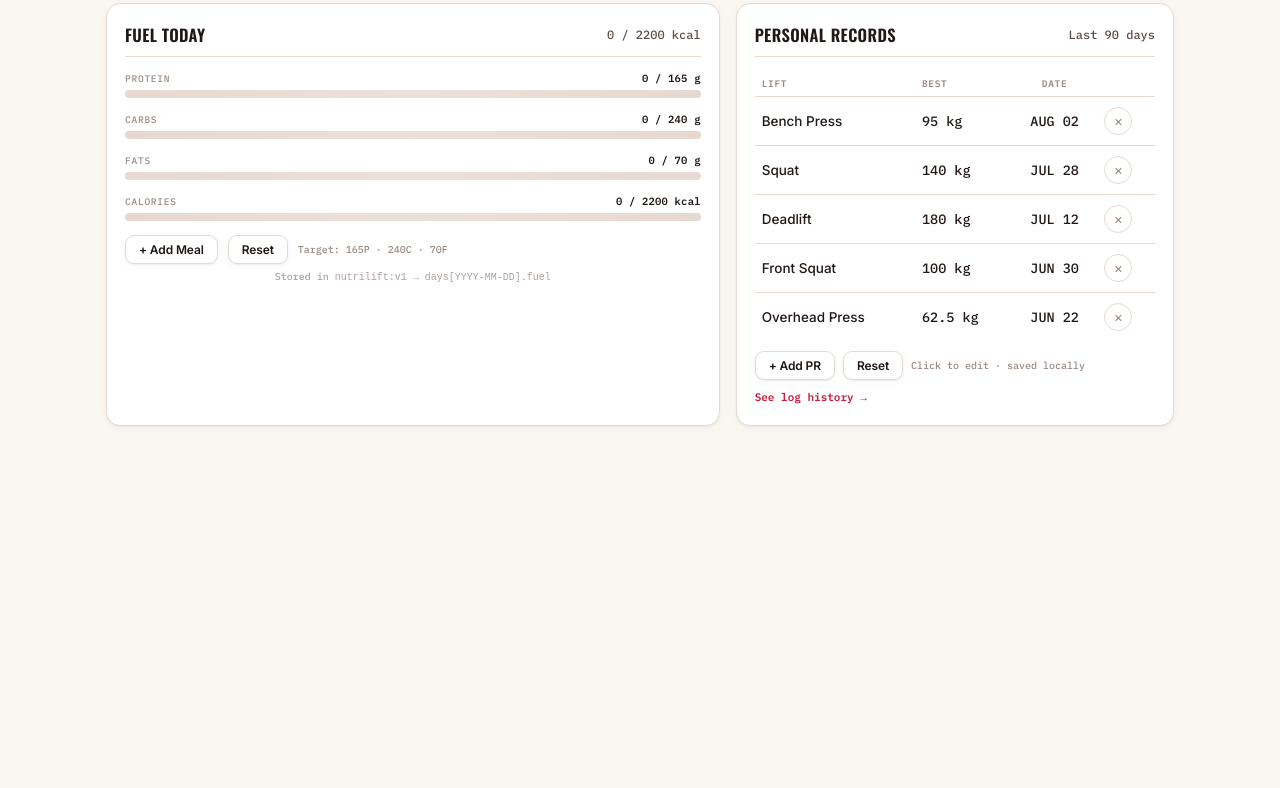
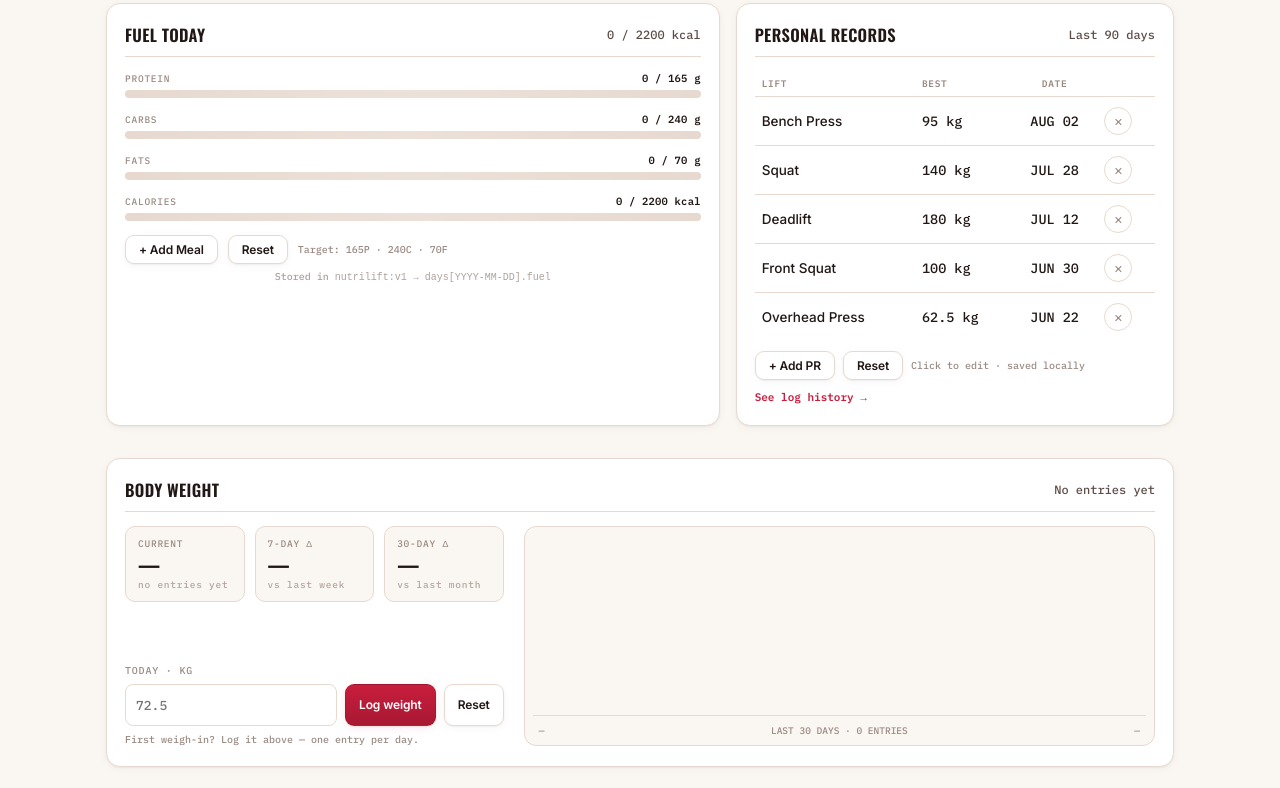
Before and after one commit to Ninjacat-stack/Nutrilift, a plain HTML site: page index.html in a window 1280 px wide. Shown: the part 1800-2588 px from the top of the page. Drawn offline with nearby package versions, Linux system fonts and the light colour scheme.

Commit message:
feat: add body weight tracking section with input form and chart

```diff
--- a/index.html
+++ b/index.html
@@ -366,6 +366,35 @@
       </section>
     </div>
 
+    <section class="panel weight-panel" id="weightPanel" aria-label="Body Weight">
+      <div class="panel-head">
+        <h2>Body Weight</h2>
+        <span class="adherence mono" id="weightHead">No entries yet</span>
+      </div>
+      <div class="weight-layout">
+        <div class="weight-side">
+          <div class="weight-stats">
+            <div class="weight-stat"><span class="mono">CURRENT</span><strong id="wCurrent">—</strong><span class="mono weight-sub" id="wCurrentDate">no entries yet</span></div>
+            <div class="weight-stat"><span class="mono">7-DAY Δ</span><strong id="wDelta7" class="w-delta">—</strong><span class="mono weight-sub">vs last week</span></div>
+            <div class="weight-stat"><span class="mono">30-DAY Δ</span><strong id="wDelta30" class="w-delta">—</strong><span class="mono weight-sub">vs last month</span></div>
+          </div>
+          <form id="weightForm" class="weight-form">
+            <label class="mono" for="weightInput">TODAY · KG</label>
+            <div class="weight-row">
+              <input type="number" inputmode="decimal" id="weightInput" min="20" max="400" step="0.1" placeholder="72.5" aria-label="Today's body weight in kilograms">
+              <button type="submit" class="btn btn-primary btn-sm">Log weight</button>
+              <button type="button" class="btn btn-sm btn-ghost" id="resetWeightBtn" title="Delete all weight entries">Reset</button>
+            </div>
+            <span class="mono weight-hint" id="weightHint">First weigh-in? Log it above — one entry per day.</span>
+          </form>
+        </div>
+        <div class="weight-chart-wrap" id="weightChartWrap">
+          <svg id="weightChart" class="weight-chart" role="img" aria-label="Body weight trend, last 30 days"></svg>
+          <div class="weight-chart-foot mono"><span id="wRangeStart">—</span><span id="wRangeMeta">LAST 30 DAYS · 0 ENTRIES</span><span id="wRangeEnd">—</span></div>
+        </div>
+      </div>
+    </section>
+
   </main>
 
   <!-- INSIGHTS STRIP -->
--- a/style.css
+++ b/style.css
@@ -692,6 +692,37 @@ button.session-tag:active{ transform:translateY(0); }
 .pr-link { display: inline-block; margin-top: 10px; font-size: 11px; color: var(--iron-red); text-decoration: none; font-weight: 600; }
 .pr-link:hover { text-decoration: underline; }
 
+/* Body Weight */
+.weight-panel { margin-top: 16px; }
+.weight-layout { display: grid; grid-template-columns: 0.9fr 1.5fr; gap: 20px; align-items: stretch; }
+@media (max-width: 860px){ .weight-layout{ grid-template-columns: 1fr; } }
+.weight-side { display: flex; flex-direction: column; gap: 14px; }
+.weight-stats { display: grid; grid-template-columns: repeat(3, 1fr); gap: 10px; }
+@media (max-width: 540px){ .weight-stats{ grid-template-columns: 1fr; } }
+.weight-stat { display: flex; flex-direction: column; gap: 2px; background: var(--paper); border: 1px solid var(--line); border-radius: 10px; padding: 10px 12px; }
+.weight-stat > .mono { font-size: 9.5px; letter-spacing: 0.08em; color: var(--muted); }
+.weight-stat strong { font-family: var(--font-display); font-size: 21px; line-height: 1.15; color: var(--ink); }
+.weight-sub { font-size: 9.5px !important; opacity: 0.75; }
+.w-delta.flat { color: var(--muted); }
+.weight-form { display: flex; flex-direction: column; gap: 7px; margin-top: auto; }
+.weight-form > label { font-size: 10px; color: var(--muted); letter-spacing: 0.08em; }
+.weight-row { display: flex; gap: 8px; flex-wrap: wrap; }
+.weight-row input { flex: 1; min-width: 110px; min-height: 42px; padding: 8px 10px; border: 1px solid var(--line); border-radius: 8px; background: var(--surface); font-family: var(--font-mono); font-size: 13px; color: var(--ink); }
+.weight-row input:focus { outline: 2px solid var(--iron-red-soft); border-color: var(--iron-red); }
+.weight-hint { font-size: 10px; color: var(--muted); }
+.weight-chart-wrap { background: var(--paper); border: 1px solid var(--line); border-radius: 12px; padding: 10px 8px 6px; display: flex; flex-direction: column; justify-content: space-between; min-height: 210px; }
+.weight-chart { width: 100%; height: 172px; display: block; }
+.weight-chart-foot { display: flex; justify-content: space-between; gap: 8px; padding: 8px 6px 2px; font-size: 9.5px; color: var(--muted); border-top: 1px solid var(--line); margin-top: 6px; }
+.wc-grid { stroke: var(--line); stroke-dasharray: 3 5; }
+.wc-line { fill: none; stroke: var(--iron-red); stroke-width: 2; stroke-linejoin: round; stroke-linecap: round; }
+.wc-area { fill: url(#wgArea); }
+.wc-dot { fill: var(--iron-red); }
+.wc-today { fill: var(--iron-red); stroke: var(--surface); stroke-width: 2; }
+.wc-label { fill: var(--muted); font-size: 9px; font-family: var(--font-mono); }
+.wc-empty { fill: var(--muted); font-size: 10px; text-anchor: middle; font-family: var(--font-mono); }
+.wg-top { stop-color: var(--iron-red); stop-opacity: 0.20; }
+.wg-bot { stop-color: var(--iron-red); stop-opacity: 0; }
+
 /* Insights */
 .insights { max-width: 1180px; margin: 16px auto 0; padding: 0 clamp(20px, 5vw, 56px); }
 .insights-inner { display: grid; grid-template-columns: repeat(4,1fr); gap: 14px; }
```
